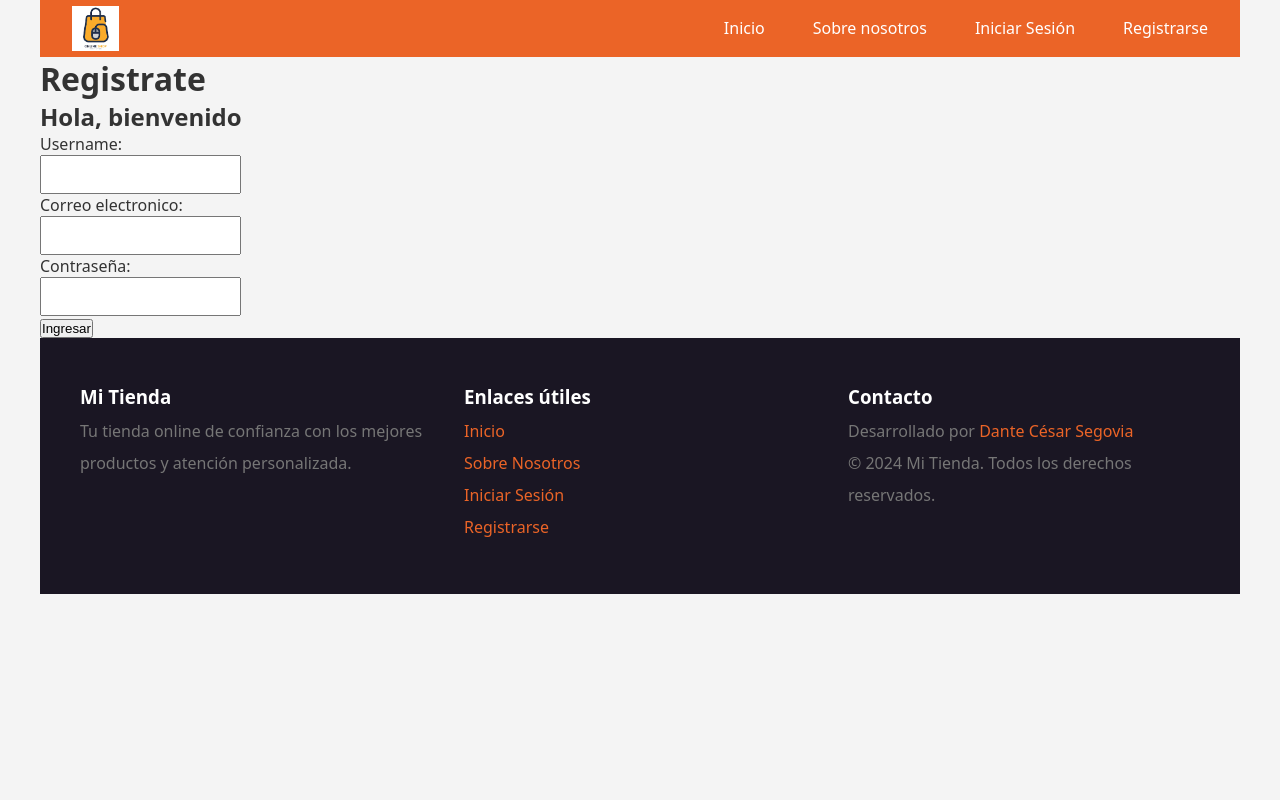
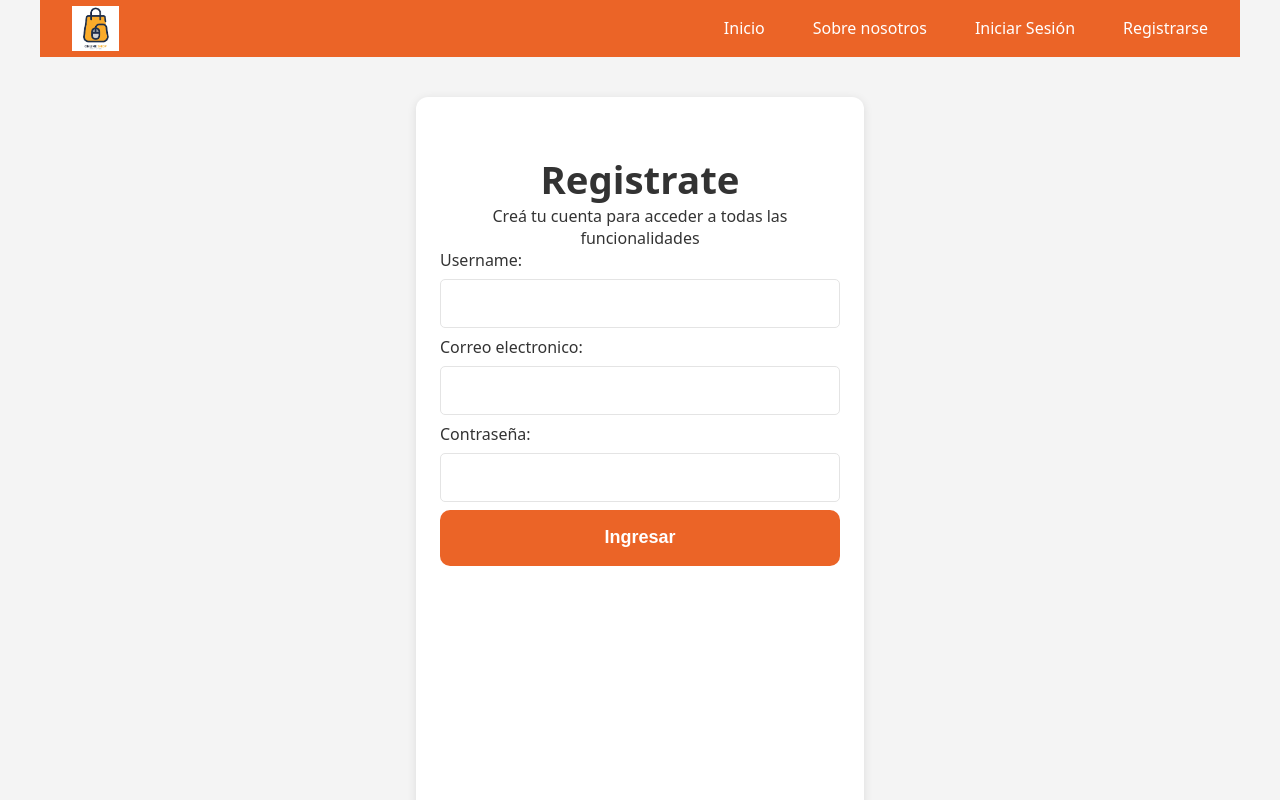
Before and after one commit to dntart/proyecto-trabajo-final-frontend-999198242-alumno-Dante-Cesar-Segovia, a React (Vite) app: page /register in a window 1280 px wide. Shown: the top 800 px of the page. Built offline with nearby package versions, Linux system fonts and the light colour scheme.

Commit message:
creacion de useState para confirmPassword

```diff
--- a/src/pages/Login.jsx
+++ b/src/pages/Login.jsx
@@ -31,7 +31,9 @@ const Login = () => {
 
     return (
         <>
-            <Layout><div className={styles.loginPage}><section className={styles.contLogin}>
+            <Layout>
+                <div className={styles.loginPage}
+                ><section className={styles.contLogin}>
                         <h1 >Inicia sesión</h1>
                         <p>Hola, bienvenido de nuevo</p>
                         <form onSubmit={handleLogin}>
--- a/src/pages/Register.jsx
+++ b/src/pages/Register.jsx
@@ -1,5 +1,6 @@
 import { Layout } from "../components/Layout";
 import { useState } from "react";
+import styles from "../styles/pages/register.module.css"
 
 const Register = () => {
     const [username, setUsername] = useState("")
@@ -7,6 +8,7 @@ const Register = () => {
     const [password, setPassword] = useState("")
     const [error, setError] = useState("")
     const [succes, setSucces] = useState("")
+    const [confirmPassword, setConfirmPassword] = useState("")
 
 
     const handleUsername = (e) => { // 1ra forma de capturar input y actualizar su valor, solo invocando handle...
@@ -45,11 +47,15 @@ const Register = () => {
     return (
         <>
             <Layout>
+                <div className={styles.registerPage}>
+                    <section className={styles.contRegister}>
                         <h1>Registrate</h1>
+                        <p>Creá tu cuenta para acceder a todas las</p>
+                        <p>funcionalidades</p>
 
-                <section>
-                    <h2>Hola, bienvenido</h2>
-                    <form onSubmit={handleSubmit}>
+                        <form
+                        className={styles.contFormRegister}
+                        onSubmit={handleSubmit}>
                             <div>
                                 <label>Username:</label>
                                 <input type="text"
@@ -72,7 +78,7 @@ const Register = () => {
                                     value={password} // limpiamos input
                                 />
                             </div>
-                        <button>Ingresar</button>
+                            <button className={styles.contButton}>Ingresar</button>
                         </form>
                         {
                             error && <p style={{ color: "red" }}> <strong>{error}</strong> </p>
@@ -81,6 +87,8 @@ const Register = () => {
                             succes && <p style={{ color: "green" }}> <strong>{succes}</strong> </p>
                         }
                     </section>
+                </div>
+
             </Layout>
         </>
     )
--- a/src/styles/pages/login.module.css
+++ b/src/styles/pages/login.module.css
@@ -1,12 +1,13 @@
-.loginPage{
+.loginPage {
     display: flex;
     justify-content: center;
     align-items: center;
     min-height: 100vh;
 
 }
+
 .contLogin {
-        margin: 2rem 0 2rem 0;
+    margin: 2rem 0 2rem 0;
     width: 28rem;
     height: 45rem;
     background: white;
@@ -38,7 +39,9 @@
     padding: 1.5rem;
     line-height: 1.8;
 }
-
+.contCredenciales p{
+    text-align: left;
+}
 .contInputs {
     margin: 2rem 0;
 }
@@ -56,7 +59,10 @@
     border: solid rgb(228, 228, 228) 1px;
     padding: 1rem;
     margin: 0.5rem 0;
-
+}
+.contInputs input::placeholder{
+    color: rgb(147, 147, 147);
+    font-size: 1remx;
 
 }
 
--- /dev/null
+++ b/src/styles/pages/register.module.css
@@ -0,0 +1,52 @@
+.registerPage {
+    display: flex;
+    justify-content: center;
+    align-items: center;
+    min-height: 100vh;
+}
+
+.contRegister {
+    margin: 2rem 0 2rem 0;
+    width: 28rem;
+    height: 45rem;
+    background: white;
+    padding: 1.5rem;
+    border-radius: 12px;
+    box-shadow: 0 2px 10px rgba(0, 0, 0, 0.1);
+
+}
+
+.contRegister h1 {
+    font-size: 2.4rem;
+    padding-top: 2rem;
+    text-align: center;
+}
+
+.contRegister p {
+    text-align: center;
+}
+
+.contFormRegister input {
+    display: block;
+    width: 100%;
+    box-sizing: border-box;
+    border-radius: 5px;
+    border: solid rgb(228, 228, 228) 1px;
+    padding: 1rem;
+    margin: 0.5rem 0;
+}
+
+
+
+.contButton {
+    height: 3.5rem;
+    width: 100%;
+    box-sizing: border-box;
+    border-radius: 10px;
+    border: none;
+    font-size: large;
+    font-weight: bold;
+    background-color: #eb6427;
+    color: white;
+    transition: transform 0.2s ease-in-out;
+}
```
Lines whose indentation alone changed are shown as unchanged.
